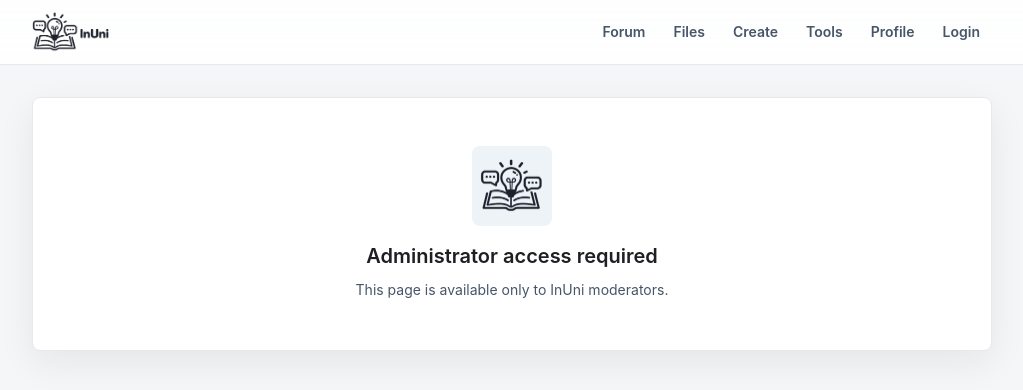
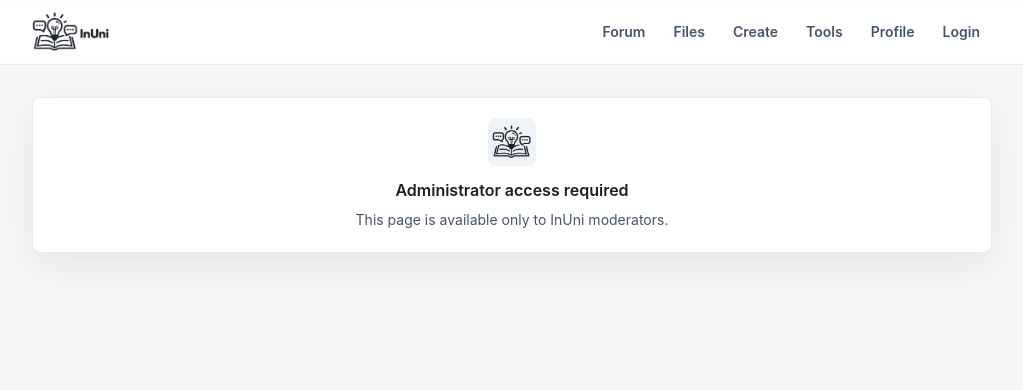
Before and after one commit to gods04/InUni, a React (Vite) app: page /admin in a window 1280 px wide. Shown: the top 390 px of the page, without its empty margins (128-1151 px from the left). Built offline with nearby package versions, Linux system fonts and the light colour scheme; no server answers.

Commit message:
polish compact empty states

```diff
--- a/src/components/EmptyState.tsx
+++ b/src/components/EmptyState.tsx
@@ -8,14 +8,14 @@
 
 export function EmptyState({ title, message, action }: EmptyStateProps) {
   return (
-    <div className="panel grid place-items-center px-6 py-12 text-center">
-      <div className="max-w-md">
-        <div className="mx-auto mb-4 grid h-20 w-20 place-items-center rounded-lg bg-brand-50">
-          <img src="/brand/inuni-logo-mark-dark.png" alt="" className="h-16 w-16 object-contain" />
+    <div className="panel grid place-items-center px-5 py-5 text-center sm:px-6">
+      <div className="max-w-sm">
+        <div className="mx-auto mb-3 grid h-12 w-12 place-items-center rounded-lg bg-brand-50">
+          <img src="/brand/inuni-logo-mark-dark.png" alt="" className="h-10 w-10 object-contain" />
         </div>
-        <h2 className="text-xl font-semibold text-ink">{title}</h2>
-        <p className="mt-2 text-sm leading-6 text-slate-600">{message}</p>
-        {action ? <div className="mt-5">{action}</div> : null}
+        <h2 className="text-base font-semibold text-ink">{title}</h2>
+        <p className="mt-1.5 text-sm leading-6 text-slate-600">{message}</p>
+        {action ? <div className="mt-4">{action}</div> : null}
       </div>
     </div>
   );
```
Also changed, not shown: 2 other files (tests, documents, lock files or other folders).
